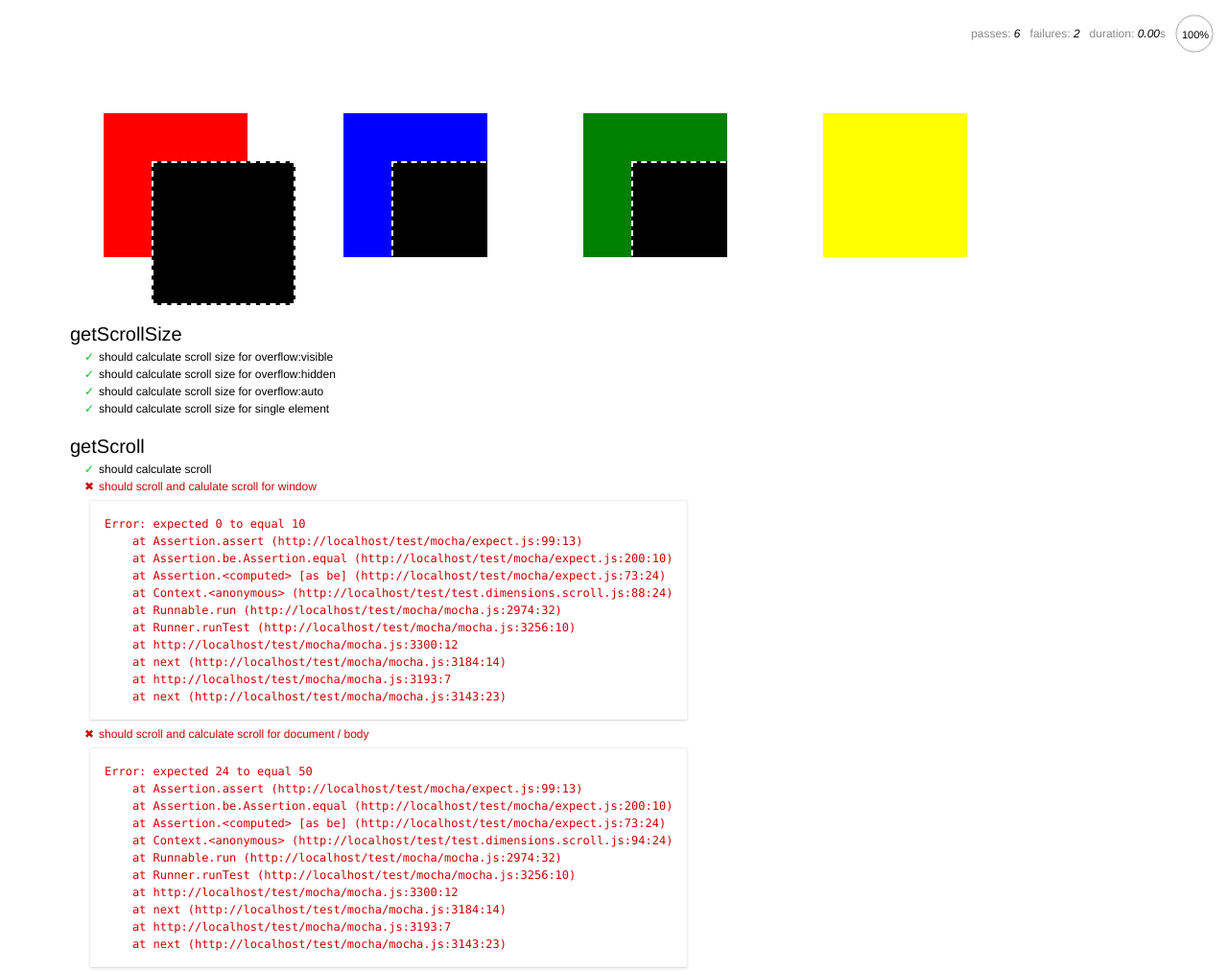
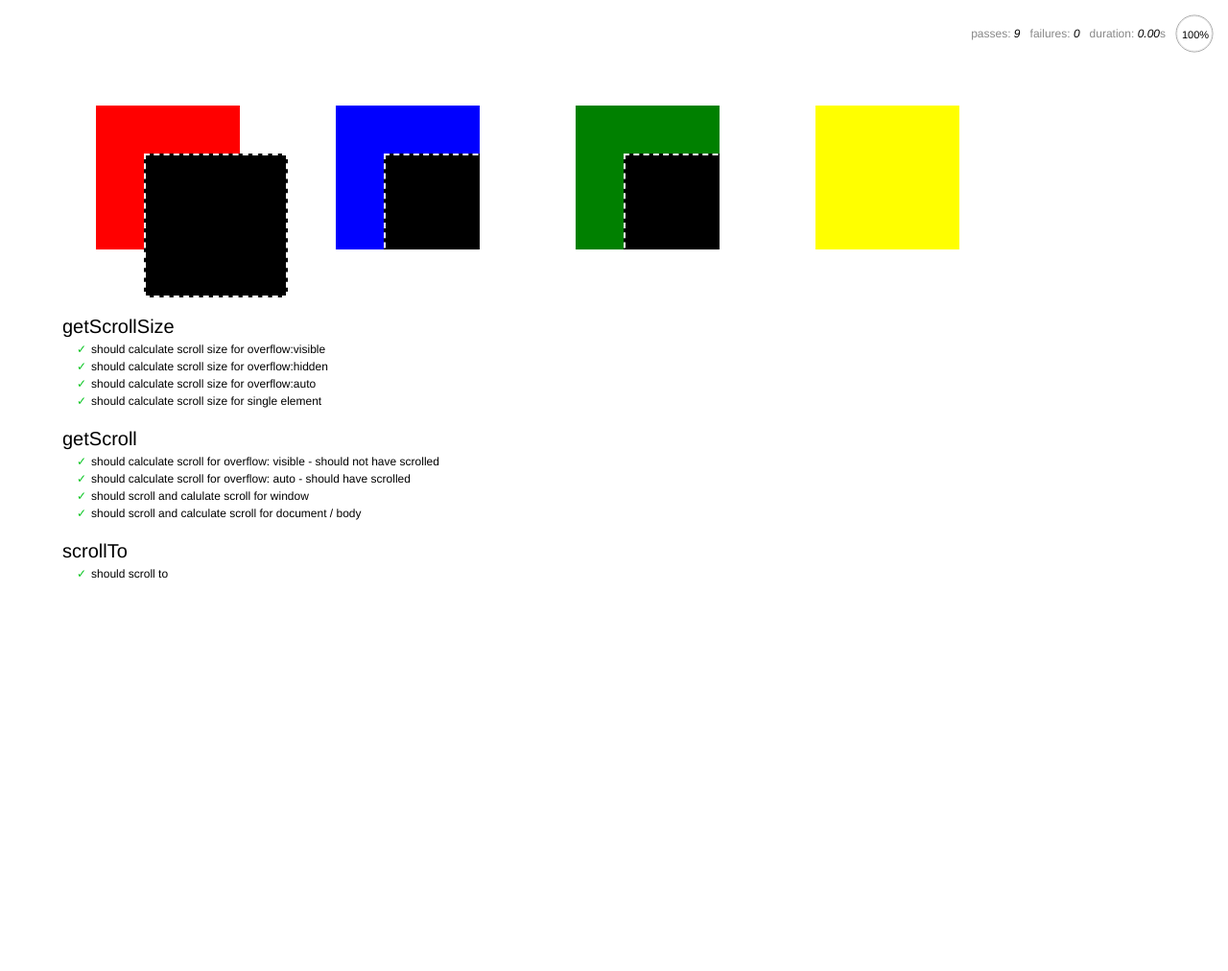
Before and after one commit to kamicane/elements, a website with bundled scripts: page test/scroll.html in a window 1280 px wide. Shown: the top 1012 px of the page at 96% size. Built offline with nearby package versions, Linux system fonts and the light colour scheme.

Commit message:
More work on windows methods (IE)

```diff
--- a/nodes.js
+++ b/nodes.js
@@ -1209,7 +1209,7 @@
         };
         var documentMethods = {
             getSize: function() {
-                var el = window.document.body;
+                var el = document.body;
                 return {
                     x: el.clientWidth,
                     y: el.clientHeight
@@ -1220,8 +1220,8 @@
             },
             getScroll: function() {
                 return {
-                    x: window.scrollX,
-                    y: window.scrollY
+                    x: window.pageXOffset || document.documentElement.scrollLeft,
+                    y: window.pageYOffset || document.documentElement.scrollTop
                 };
             }
         };
@@ -1260,7 +1260,7 @@
             },
             getScroll: function() {
                 var el = this[0];
-                if (isBody(el)) return documentMethods.getScroll.call(this);
+                if (isBody(el)) return documentMethods.getScroll.call(el);
                 return {
                     x: el.scrollLeft,
                     y: el.scrollTop
--- a/test/scroll.html
+++ b/test/scroll.html
@@ -20,6 +20,12 @@
     <script src="test.dimensions.scroll.js" type="text/javascript"></script>
 
     <style>
+		html, body {
+			height: 140%;
+			margin: 0;
+			padding: 0;
+		}
+
 		#tests {
 			min-height: 1px;
 		}
--- a/test/test.dimensions.scroll.js
+++ b/test/test.dimensions.scroll.js
@@ -67,15 +67,15 @@ describe('getScroll', function(){
 		body = nodes(document.body)
 	})
 
-	it('should calculate scroll', function(){
-
-		/* overflow: visible, should not have scrolled */
+	it('should calculate scroll for overflow: visible - should not have scrolled', function(){
 		var scroll1 = test1.getScroll()
 		expect(scroll1).to.only.have.keys('x', 'y')
 		expect(scroll1.x).to.be(0)
 		expect(scroll1.y).to.be(0)
 
-		/* overflow: auto, should have scrolled */
+	})
+
+	it('should calculate scroll for overflow: auto - should have scrolled', function(){
 		var scroll2 = test2.getScroll()
 		expect(scroll2).to.only.have.keys('x', 'y')
 		expect(scroll2.x).to.be(50)
@@ -89,9 +89,9 @@ describe('getScroll', function(){
 	})
 
 	it ('should scroll and calculate scroll for document / body', function(){
-		doc.scrollTo(0, 50)
-		var scroll6 = doc.getScroll()
-		expect(scroll6.y).to.be(50)
+		win.scrollTo(0, 150)
+		var scroll6 = win.getScroll()
+		expect(scroll6.y).to.be(150)
 	})
 
 })
```
Also changed, not shown: lib/dimensions.js (+4 -4 lines), test/test.dimensions.offset.js (added, +16 -0 lines).
